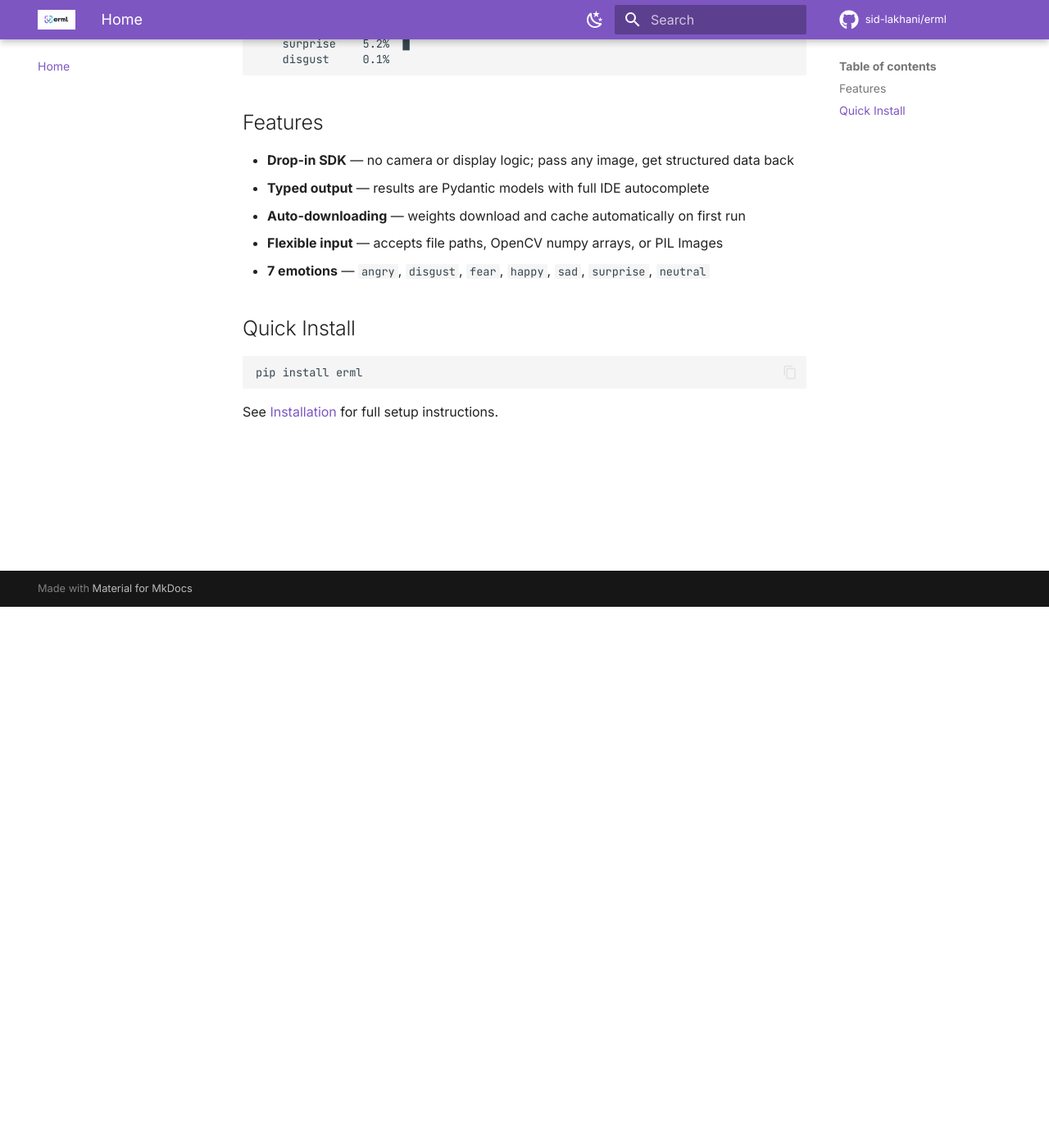
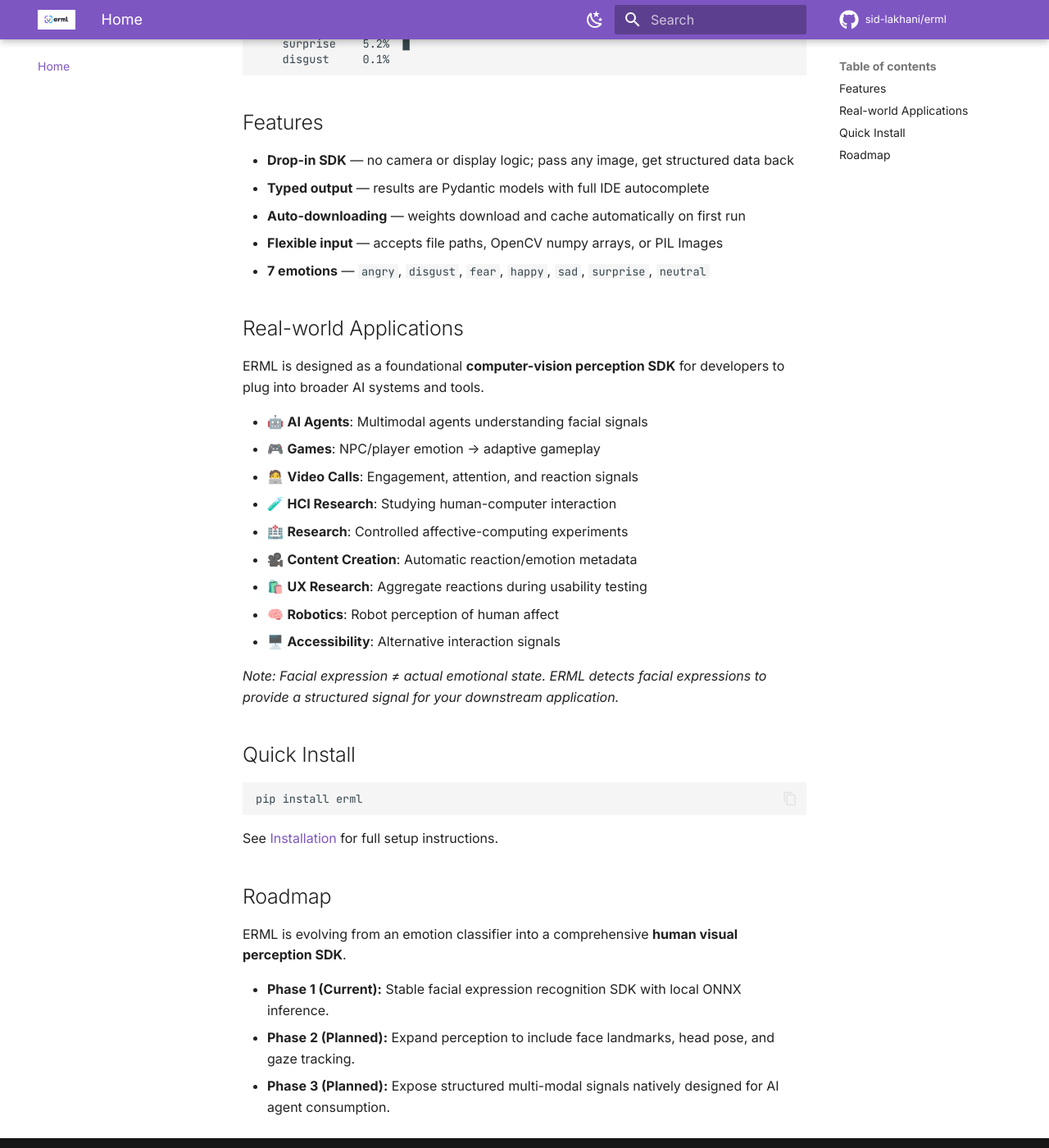
Before and after one commit to sid-lakhani/erml, an MkDocs documentation site: the page built from docs/index.md, in a window 1280 px wide and 1400 px high, scrolled down 660 px. Shown: the whole window at 82% size. Built offline with MkDocs 1.6.1 and Material for MkDocs 9.7.7, drawn with Linux system fonts in a browser that asks for light colours; comment, search, counter and statistics services are not loaded.

Commit message:
docs: add real-world applications, roadmap, and contributing guide to README and documentation

````diff
--- a/docs/index.md
+++ b/docs/index.md
@@ -37,6 +37,22 @@ Face 1  [x=85 y=67 w=259 h=259]
 - **Flexible input** — accepts file paths, OpenCV numpy arrays, or PIL Images
 - **7 emotions** — `angry`, `disgust`, `fear`, `happy`, `sad`, `surprise`, `neutral`
 
+## Real-world Applications
+
+ERML is designed as a foundational **computer-vision perception SDK** for developers to plug into broader AI systems and tools.
+
+- 🤖 **AI Agents**: Multimodal agents understanding facial signals
+- 🎮 **Games**: NPC/player emotion → adaptive gameplay
+- 🧑‍💻 **Video Calls**: Engagement, attention, and reaction signals
+- 🧪 **HCI Research**: Studying human-computer interaction
+- 🏥 **Research**: Controlled affective-computing experiments
+- 🎥 **Content Creation**: Automatic reaction/emotion metadata
+- 🛍️ **UX Research**: Aggregate reactions during usability testing
+- 🧠 **Robotics**: Robot perception of human affect
+- 🖥️ **Accessibility**: Alternative interaction signals
+
+*Note: Facial expression ≠ actual emotional state. ERML detects facial expressions to provide a structured signal for your downstream application.*
+
 ## Quick Install
 
 ```bash
@@ -44,3 +60,11 @@ pip install erml
 ```
 
 See [Installation](getting-started/installation.md) for full setup instructions.
+
+## Roadmap
+
+ERML is evolving from an emotion classifier into a comprehensive **human visual perception SDK**.
+
+- **Phase 1 (Current):** Stable facial expression recognition SDK with local ONNX inference.
+- **Phase 2 (Planned):** Expand perception to include face landmarks, head pose, and gaze tracking.
+- **Phase 3 (Planned):** Expose structured multi-modal signals natively designed for AI agent consumption.
````
Also changed, not shown: README.md (+36 -3 lines).
